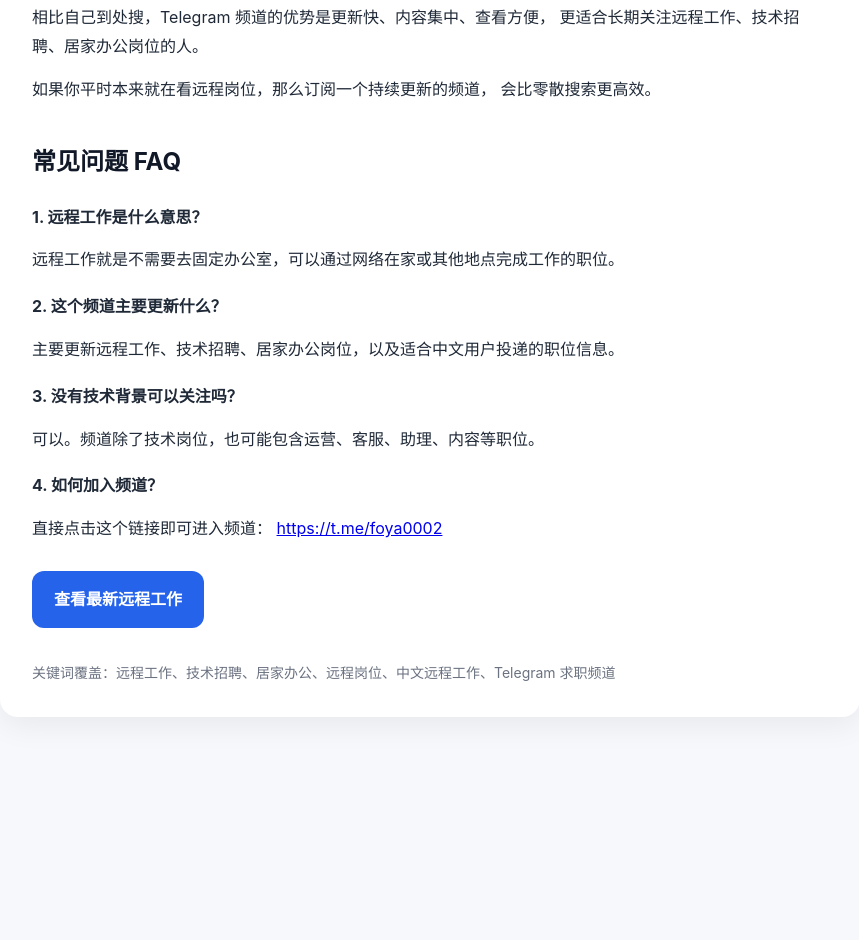
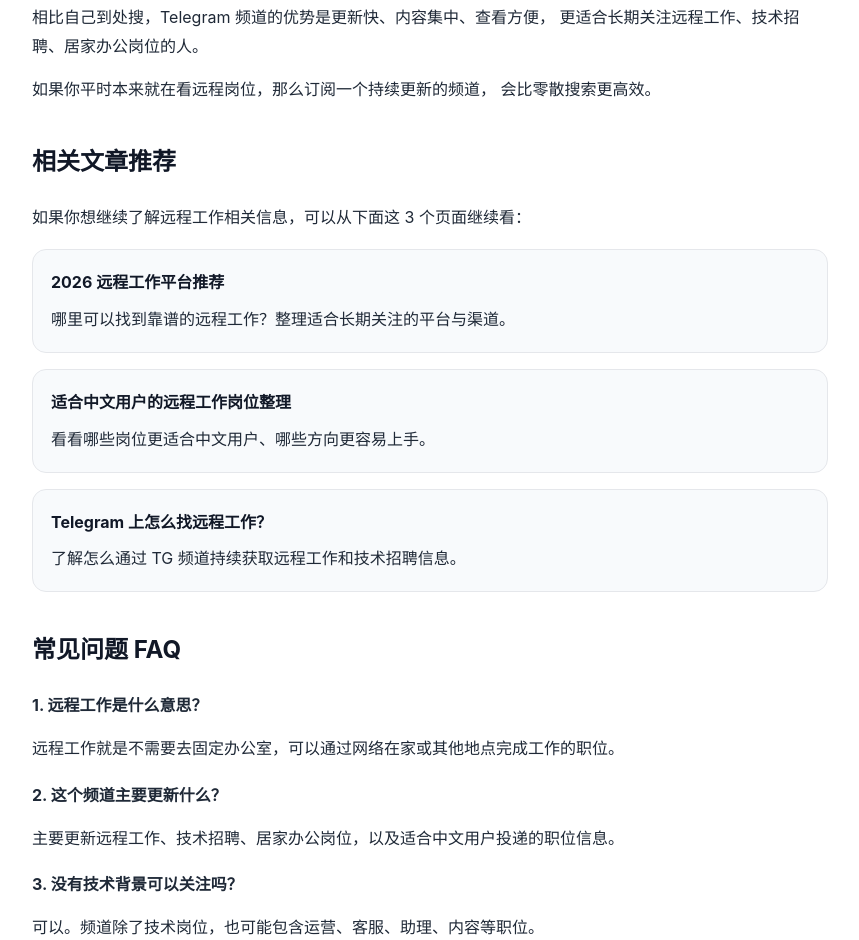
Before and after one commit to liran32798-png/remote-job-page, a plain HTML site: page index.html in a window 1280 px wide. Shown: the part 1209-2149 px from the top of the page, without its empty margins (210-1069 px from the left). Before the commit the page ends 1990 px from the top, so only its background shows below. Drawn offline with Linux system fonts and the light colour scheme.

Commit message:
Add files via upload

```diff
--- a/index.html
+++ b/index.html
@@ -71,6 +71,29 @@
     }
     .faq-item {
       margin-bottom: 18px;
+    }
+    .article-list {
+      display: grid;
+      gap: 16px;
+      margin-top: 18px;
+    }
+    .article-card {
+      display: block;
+      text-decoration: none;
+      color: inherit;
+      background: #f8fafc;
+      border: 1px solid #e5e7eb;
+      border-radius: 14px;
+      padding: 18px;
+    }
+    .article-card:hover {
+      border-color: #93c5fd;
+      background: #eff6ff;
+    }
+    .article-card strong {
+      display: block;
+      color: #111827;
+      margin-bottom: 8px;
     }
     .footer {
       margin-top: 32px;
@@ -146,6 +169,23 @@
         会比零散搜索更高效。
       </p>
 
+      <h2>相关文章推荐</h2>
+      <p>如果你想继续了解远程工作相关信息，可以从下面这 3 个页面继续看：</p>
+      <div class="article-list">
+        <a class="article-card" href="remote-job-platforms-2026.html">
+          <strong>2026 远程工作平台推荐</strong>
+          哪里可以找到靠谱的远程工作？整理适合长期关注的平台与渠道。
+        </a>
+        <a class="article-card" href="chinese-remote-jobs.html">
+          <strong>适合中文用户的远程工作岗位整理</strong>
+          看看哪些岗位更适合中文用户、哪些方向更容易上手。
+        </a>
+        <a class="article-card" href="telegram-remote-jobs.html">
+          <strong>Telegram 上怎么找远程工作？</strong>
+          了解怎么通过 TG 频道持续获取远程工作和技术招聘信息。
+        </a>
+      </div>
+
       <h2>常见问题 FAQ</h2>
 
       <div class="faq-item">
```
